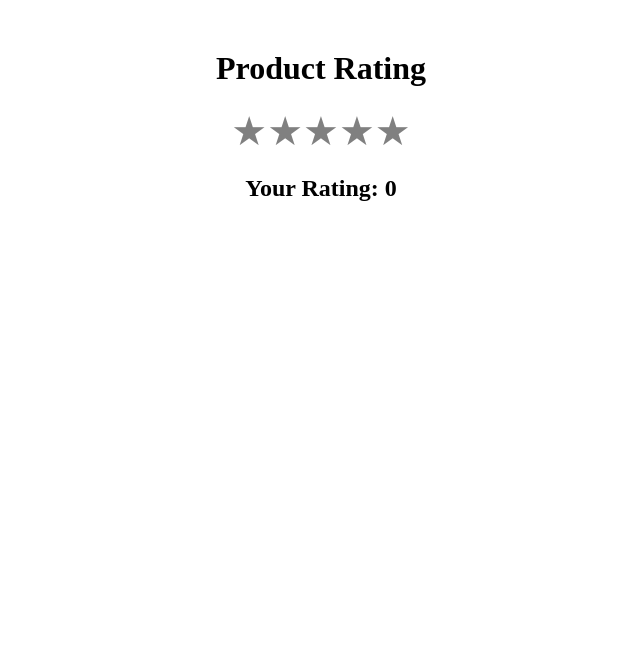
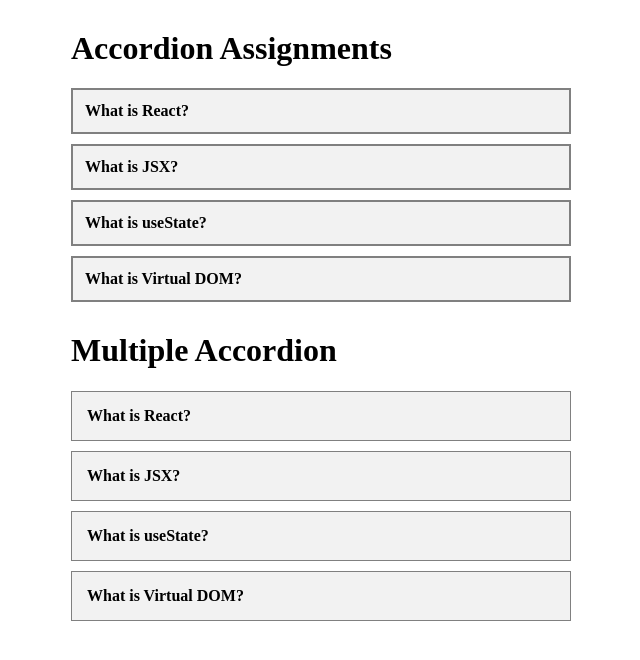
Before and after one commit to Gowtham-Chokkalingam/LearnDepthAssignments, a React (Vite) app in the folder ecommerce-app/: page / in a window 1280 px wide. Shown: the top 660 px of the page, without its empty margins (319-959 px from the left). Built offline with nearby package versions, Linux system fonts and the light colour scheme.

Commit message:
added the accordion with always open method

```diff
--- /dev/null
+++ b/ecommerce-app/src/Components/Assignments/Accordion.jsx
@@ -0,0 +1,99 @@
+import { useState } from "react";
+
+function App() {
+  const accordionData = [
+    {
+      id: 1,
+      title: "What is React?",
+      content:
+        "React is a JavaScript library used for building user interfaces.",
+    },
+    {
+      id: 2,
+      title: "What is JSX?",
+      content:
+        "JSX is a syntax extension that allows writing HTML-like code in JavaScript.",
+    },
+    {
+      id: 3,
+      title: "What is useState?",
+      content:
+        "useState is a React Hook used to manage state inside functional components.",
+    },
+    {
+      id: 4,
+      title: "What is Virtual DOM?",
+      content:
+        "Virtual DOM is a lightweight copy of the real DOM that improves rendering performance.",
+    },
+  ];
+
+  const [activeSection, setActiveSection] = useState(null);
+  const [activeSectionMulti, setActiveSectionMulti] = useState([]);
+
+  const handleAccordion = (id) => {
+    if (activeSection === id) {
+      setActiveSection(null); // Collapse if already open
+    } else {
+      setActiveSection(id); // Expand selected section
+    }
+    let checkActiveElement = activeSectionMulti.find((item) => item === id);
+    console.log("checkActiveElement", checkActiveElement);
+    if (checkActiveElement) {
+      let filteredItem = activeSectionMulti.filter((item) => item !== id);
+
+      setActiveSectionMulti(filteredItem);
+      console.log(
+        "filteredItem",
+        filteredItem,
+        "activeSectionMulti",
+        activeSectionMulti,
+      );
+    } else {
+      setActiveSectionMulti([...activeSectionMulti, id]);
+      console.log("activeSectionMulti", activeSectionMulti);
+    }
+  };
+
+  const outerContainerStyle = {
+    border: "2px solid gray",
+
+    marginBottom: "10px",
+  };
+  return (
+    <div style={{ width: "500px", margin: "30px auto" }}>
+      <h1>Accordion Assignments</h1>
+
+      {accordionData.map((section) => {
+        return (
+          <div style={outerContainerStyle} key={section.id}>
+            <div
+              style={{
+                backgroundColor:
+                  activeSection === section.id ? "#87CEEB" : "#f2f2f2",
+                padding: "12px",
+                cursor: "pointer",
+                fontWeight: "bold",
+              }}
+              onClick={() => handleAccordion(section.id)}
+            >
+              {section.title}
+            </div>
+            {activeSection === section.id && (
+              <div
+                style={{
+                  backgroundColor: "white",
+                  padding: activeSection === section.id ? "20px" : "0px",
+                }}
+              >
+                {section.content}
+              </div>
+            )}
+          </div>
+        );
+      })}
+    </div>
+  );
+}
+
+export default App;
--- /dev/null
+++ b/ecommerce-app/src/Components/Assignments/AccordionOpen.jsx
@@ -0,0 +1,85 @@
+import { useState } from "react";
+
+function App() {
+  const accordionData = [
+    {
+      id: 1,
+      title: "What is React?",
+      content:
+        "React is a JavaScript library used for building user interfaces.",
+    },
+    {
+      id: 2,
+      title: "What is JSX?",
+      content:
+        "JSX is a syntax extension that allows writing HTML-like code in JavaScript.",
+    },
+    {
+      id: 3,
+      title: "What is useState?",
+      content:
+        "useState is a React Hook used to manage state inside functional components.",
+    },
+    {
+      id: 4,
+      title: "What is Virtual DOM?",
+      content:
+        "Virtual DOM is a lightweight copy of the real DOM that improves rendering performance.",
+    },
+  ];
+
+  const [openSections, setOpenSections] = useState([]);
+
+  const handleAccordion = (id) => {
+    if (openSections.includes(id)) {
+      // Close the section
+      setOpenSections(openSections.filter((item) => item !== id));
+    } else {
+      // Open the section
+      setOpenSections([...openSections, id]);
+    }
+  };
+
+  return (
+    <div style={{ width: "500px", margin: "30px auto" }}>
+      <h1>Multiple Accordion</h1>
+
+      {accordionData.map((section) => (
+        <div
+          key={section.id}
+          style={{
+            border: "1px solid gray",
+            marginBottom: "10px",
+          }}
+        >
+          <div
+            onClick={() => handleAccordion(section.id)}
+            style={{
+              padding: "15px",
+              cursor: "pointer",
+              backgroundColor: openSections.includes(section.id)
+                ? "#87CEEB"
+                : "#f2f2f2",
+              fontWeight: "bold",
+            }}
+          >
+            {section.title}
+          </div>
+
+          {openSections.includes(section.id) && (
+            <div
+              style={{
+                padding: "15px",
+                backgroundColor: "white",
+              }}
+            >
+              {section.content}
+            </div>
+          )}
+        </div>
+      ))}
+    </div>
+  );
+}
+
+export default App;
--- a/ecommerce-app/src/Components/Assignments/ProductRating.jsx
+++ b/ecommerce-app/src/Components/Assignments/ProductRating.jsx
@@ -5,6 +5,7 @@ function App() {
 
   const handleRating = (star) => {
     setRating(star);
+    console.log("Rating", rating);
   };
 
   return (
@@ -30,7 +31,7 @@ function App() {
         </span>
       ))}
 
-      <h2>Your Rating: {rating}</h2>
+      <h2>Selected Rating: {rating} / 5</h2>
     </div>
   );
 }
--- a/ecommerce-app/src/Components/Home.jsx
+++ b/ecommerce-app/src/Components/Home.jsx
@@ -1,9 +1,11 @@
-import ProductRating from "./Assignments/ProductRating";
+import Accordion from "./Assignments/Accordion";
+import AccordionOpen from "./Assignments/AccordionOpen";
 
 function Home() {
   return (
     <>
-      <ProductRating></ProductRating>
+      <Accordion></Accordion>
+      <AccordionOpen></AccordionOpen>
     </>
   );
 }
```
